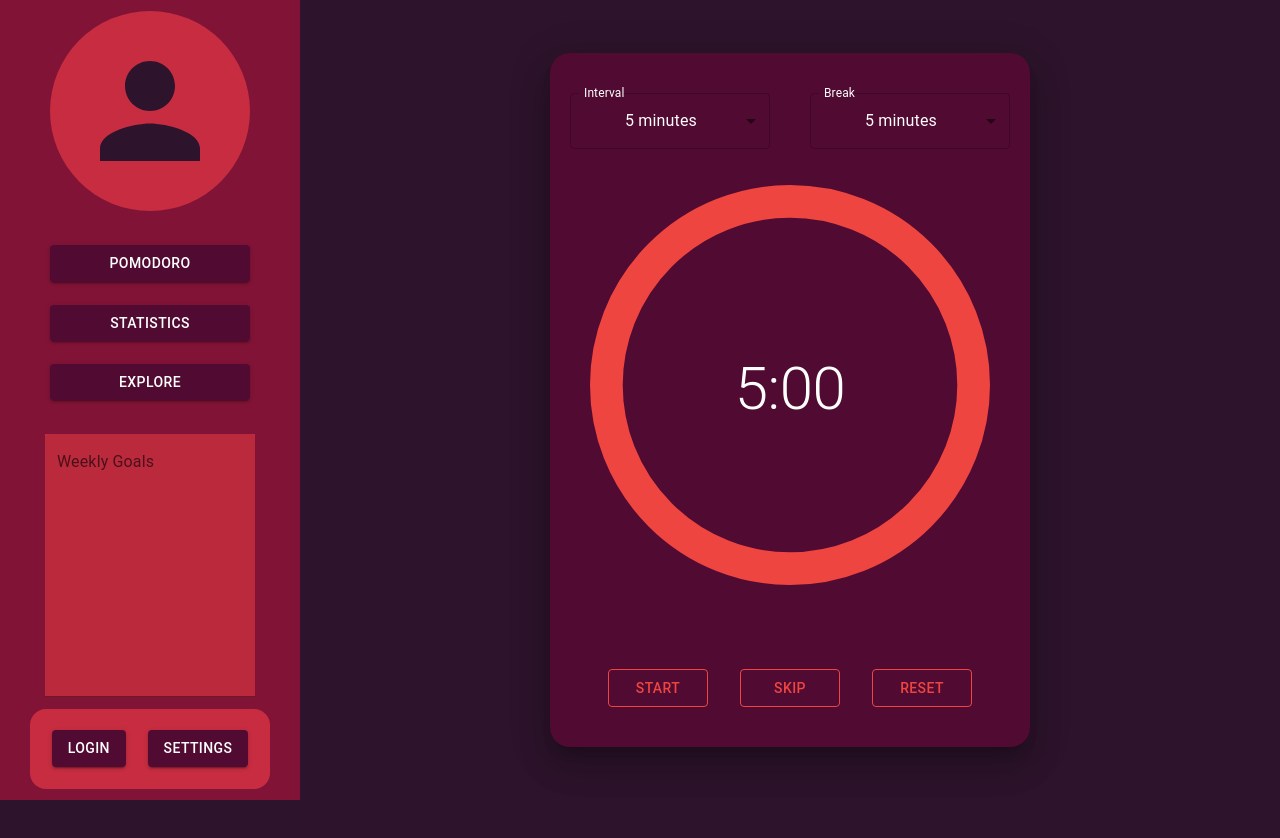
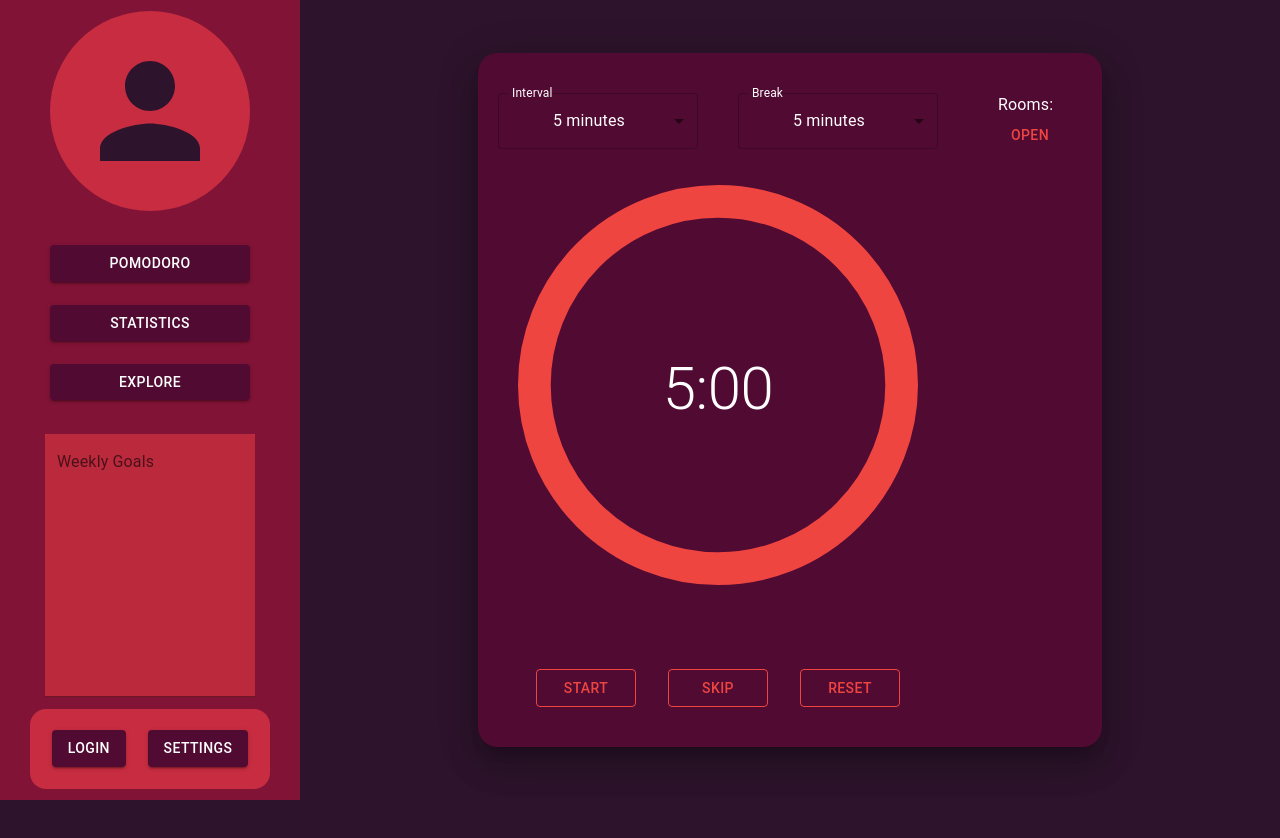
Before and after one commit to dabeedc/teamesse, a React (Create React App) app in the folder pomodoro/: page /pomodoro in a window 1280 px wide. Shown: the top 838 px of the page. After the commit the page ends 800 px from the top, so only its background shows below. Built offline with nearby package versions, Linux system fonts and the light colour scheme.

Commit message:
Progress with rooms

```diff
--- a/pomodoro/src/clock/Clock.js
+++ b/pomodoro/src/clock/Clock.js
@@ -1,11 +1,17 @@
-import { Box, CircularProgress, Button, Typography } from "@mui/material";
+import {
+  Box,
+  CircularProgress,
+  Button,
+  Typography,
+  Stack,
+} from "@mui/material";
 import { useEffect, useState } from "react";
 import { CustomCard } from "../components/CustomCard";
 import { TimeSelect } from "./TimeSelect";
 import { setFocusMode } from "../redux/slices/timer";
 import { useDispatch, useSelector } from "react-redux";
 import "./clock.css";
-import { useSocket } from "../hooks/useSocket";
+import { Lobby } from "./Lobby";
 
 const FOCUS = "Focusing...";
 const BREAK = "Break time!";
@@ -20,7 +26,6 @@ export const Clock = () => {
   const [inSession, setInSession] = useState(false);
 
   const { focusMode } = useSelector((state) => state.timer);
-
   const dispatch = useDispatch();
 
   useEffect(() => {
@@ -55,18 +60,20 @@ export const Clock = () => {
     return `${minutes}:${seconds < 10 ? 0 : ""}${seconds}`;
   };
 
-  const { messages, error } = useSocket();
-
   return (
     <Box
       className={`animate ${
         inSession ? (focusMode ? "focus" : "not-focus") : ""
       }`}
     >
-      {messages.map((msg) => (
-        <p>{msg}</p>
-      ))}
-      <CustomCard sx={{ m: 20 }}>
+      <CustomCard
+        sx={{
+          display: "flex",
+          flexDirection: "row",
+          alignItems: "start",
+        }}
+      >
+        <Stack alignItems="center">
           <Box
             sx={{
               mt: 5,
@@ -176,6 +183,8 @@ export const Clock = () => {
               </Button>
             </Box>
           </Box>
+        </Stack>
+        <Lobby />
       </CustomCard>
     </Box>
   );
--- a/pomodoro/src/clock/Lobby.js
+++ b/pomodoro/src/clock/Lobby.js
@@ -1,28 +1,33 @@
-import React, { useEffect, useState } from "react";
+import { Box, Button } from "@mui/material";
+import React from "react";
+import { useSocket } from "../hooks/useSocket";
 
 export const Lobby = () => {
-  const [isConnected, setIsConnected] = useState(false);
-  const [messages, setMessages] = useState([]);
+  const { connect, close, socket, messages } = useSocket();
 
-  useEffect(() => {
-    const socket = new WebSocket("ws://localhost:8080");
-    socket.addEventListener("open", () => {
-      setIsConnected(true);
-    });
-
-    socket.addEventListener("message", (e) => {
-      setMessages((m) => [...m, e.data]);
-    });
-  }, []);
+  const handleClick = () => {
+    if (!socket) {
+      connect("math", "scott");
+    } else {
+      close();
+    }
+  };
 
   return (
-    <>
-      <div>
-        {isConnected && "Connected"}
-        {messages.map((msg, i) => (
-          <p key={`${msg}-${i}`}>{msg}</p>
-        ))}
-      </div>
-    </>
+    <Box
+      sx={{
+        m: 5,
+        display: "flex",
+        flexDirection: "column",
+        alignItems: "flex-start",
+      }}
+    >
+      Rooms:
+      {socket && "Connected"}
+      {messages.map((msg, i) => (
+        <p key={`${msg}-${i}`}>{msg}</p>
+      ))}
+      <Button onClick={handleClick}>{socket ? "Close" : "Open"}</Button>
+    </Box>
   );
 };
--- a/pomodoro/src/hooks/useSocket.js
+++ b/pomodoro/src/hooks/useSocket.js
@@ -1,37 +1,55 @@
-import { useEffect, useState } from "react";
-import { useSelector } from "react-redux";
+import { useCallback, useEffect, useState } from "react";
 
 export const useSocket = () => {
+  const [socket, setSocket] = useState(null);
   const [isConnecting, setIsConnecting] = useState(false);
-  const [socket, setSocket] = useState(null);
   const [messages, setMessages] = useState([]);
   const [error, setError] = useState(null);
-  const { currentUser } = useSelector((state) => state.account);
-
-  useEffect(() => {
-    if (currentUser && !socket && !isConnecting) {
-      setIsConnecting(true);
-    }
-  }, [currentUser, socket, isConnecting]);
 
   useEffect(() => {
     if (isConnecting) {
-      const conn = new WebSocket("ws://localhost:8080");
+      const conn = new WebSocket(
+        `ws://localhost:8080/${"math"}?username=${"scott"}`
+      );
+
       conn.addEventListener("open", () => {
-        conn.addEventListener("message", (e) => {
-          setMessages((m) => [...m, e.data]);
-          setSocket(conn);
-          setIsConnecting(false);
-        });
+        setSocket(conn);
+        setIsConnecting(false);
+      });
+
+      conn.addEventListener("message", (e) => {
+        setMessages((m) => [...m, e.data]);
       });
 
       conn.addEventListener("error", () => {
         setError("An error occurred");
-        setIsConnecting(false);
+        setSocket(null);
+      });
+
+      conn.addEventListener("close", () => {
+        setMessages([]);
+        conn.close();
         setSocket(null);
       });
     }
-  }, [isConnecting]);
+  }, [isConnecting, socket]);
 
-  return { socket, messages, error };
+  const connect = useCallback(
+    (path, username) => {
+      if (!socket && path && username && !isConnecting) {
+        setIsConnecting(true);
+      }
+    },
+    [socket, isConnecting]
+  );
+
+  const close = () => {
+    if (socket && socket.readyState === 1) {
+      setMessages([]);
+      socket.close();
+      setSocket(null);
+    }
+  };
+
+  return { connect, close, socket, messages, error };
 };
```
Also changed, not shown: pomodoro/src/index.js (+0 -7 lines), 2 other files (tests, documents, lock files or other folders). Lines whose indentation alone changed are shown as unchanged.
